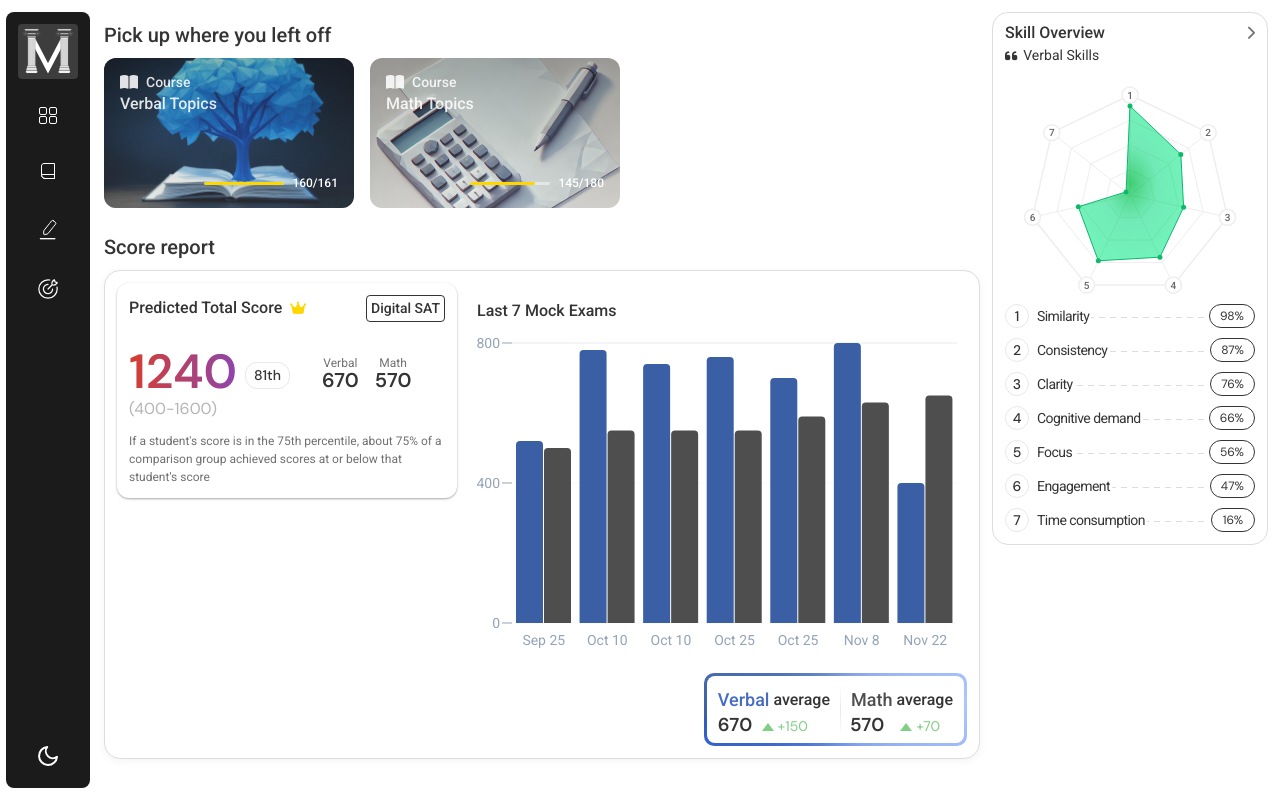
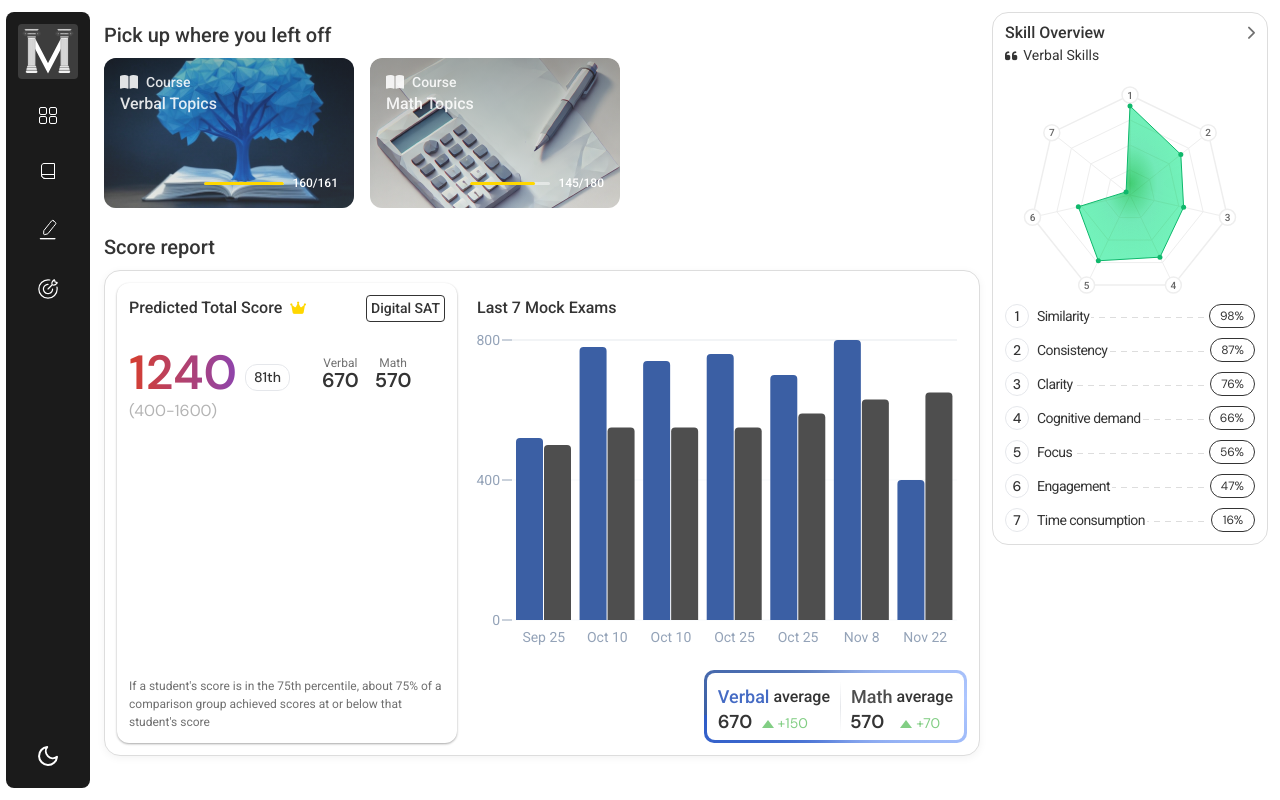
Before and after one commit to Orujhimaru/max_odyssey, a React (Vite) app: page / in a window 1280 px wide. Built offline with nearby package versions, Linux system fonts and the light colour scheme; a web font is replaced by a local one.

Commit message:
design: major bag alert

```diff
--- a/src/components/ScoreColumnComponent/PredictedScore/PredictedScore.css
+++ b/src/components/ScoreColumnComponent/PredictedScore/PredictedScore.css
@@ -100,7 +100,7 @@
 }
 
 .score-value {
-  line-height: 35px;
+  line-height: 37px;
   font-family: "DM Sans", sans-serif;
   font-size: 20px;
   font-weight: 600;
--- a/src/components/ScoreColumnComponent/ScoreColumnGraph/ScoreColumn.css
+++ b/src/components/ScoreColumnComponent/ScoreColumnGraph/ScoreColumn.css
@@ -226,7 +226,7 @@ tspan {
   font-weight: 500;
   color: var(--text-primary);
   padding-left: 20px;
-  padding-top: 16px;
+  padding-top: 13px;
 }
 
 .score-box.math,
--- a/src/pages/DashboardPage/Dashboard.css
+++ b/src/pages/DashboardPage/Dashboard.css
@@ -12,6 +12,8 @@
 .dashboard-left {
   flex: 2; /* This will make it take available space */
   min-width: 0; /* Important for flex items to shrink properly */
+  display: flex;
+  flex-direction: column;
 }
 
 .dashboard-right {
```
